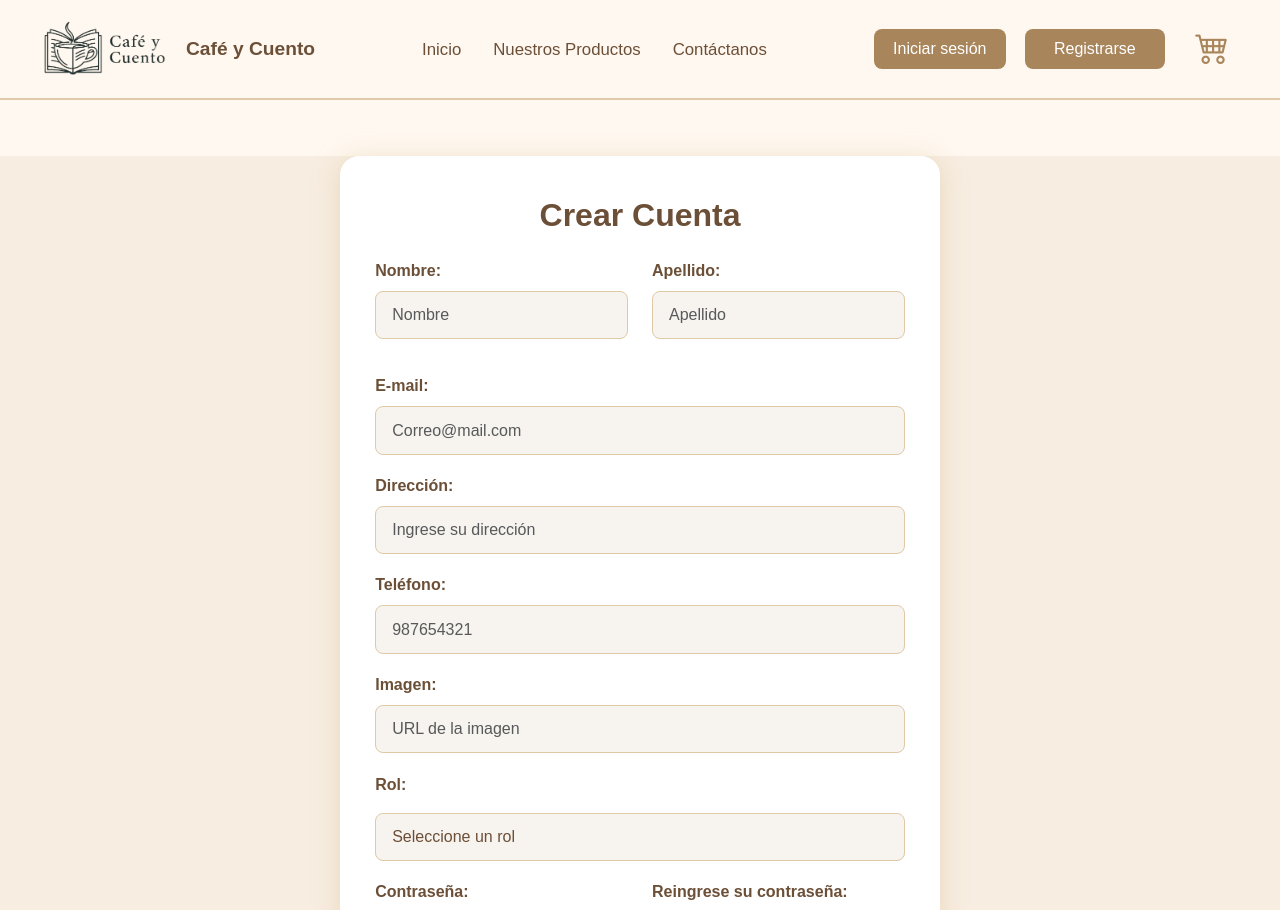
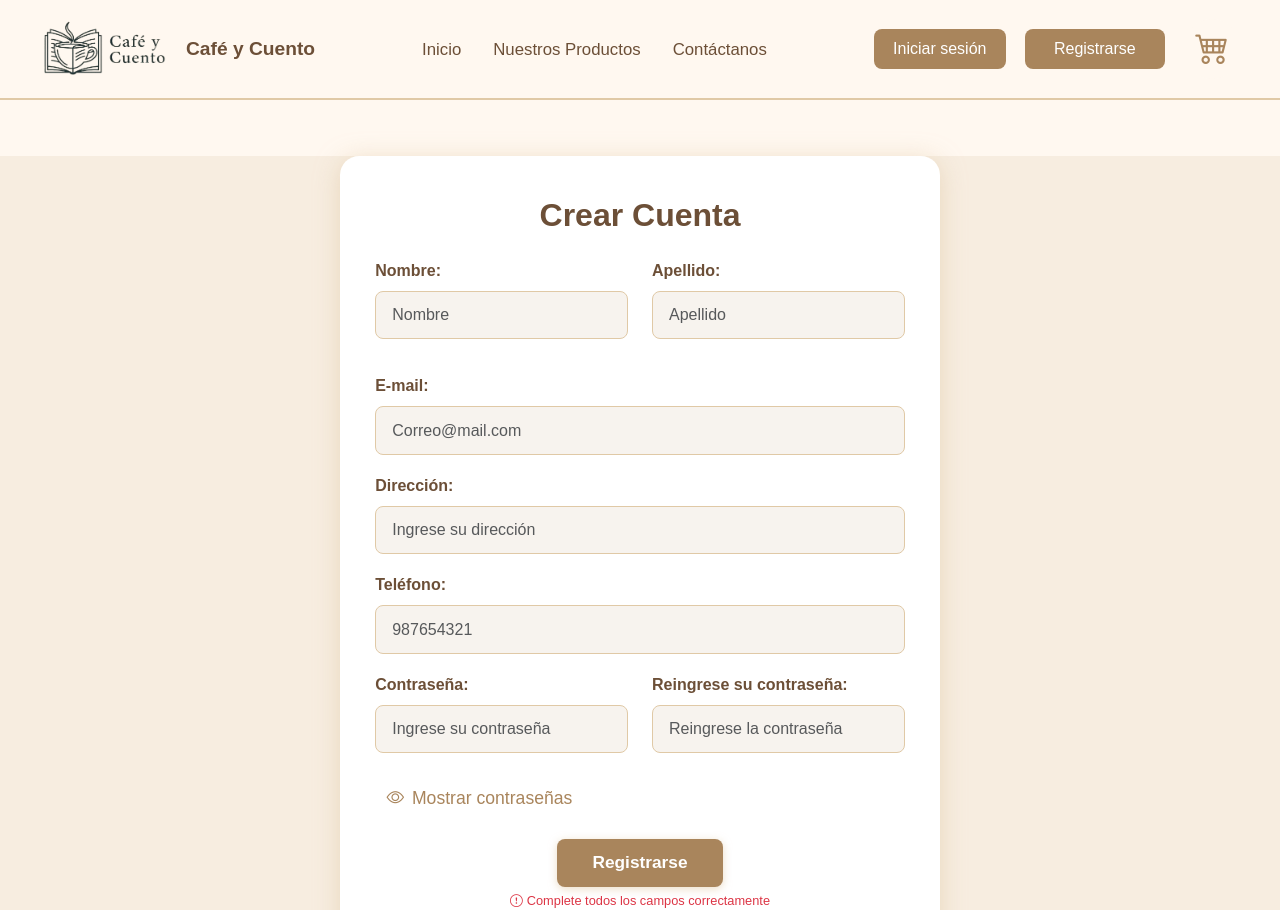
Before and after one commit to OscarBerm/Proyecto-Final, a React (Vite) app: page /register in a window 1280 px wide. Shown: the top 910 px of the page. Built offline with nearby package versions, Linux system fonts and the light colour scheme; no server answers.

Commit message:
Habilitado y validado localmente Login y Register

```diff
--- a/src/context/UserContext.jsx
+++ b/src/context/UserContext.jsx
@@ -7,7 +7,7 @@ export const UserContext = createContext()
 export const UserContextProvider = ({ children }) => {
     const [user, setUser] = useState(null);
     const [token, setToken] = useState(localStorage.getItem('token') || null)
-    // const HOST = "http://localhost:5000";
+    const HOST = "http://localhost:5000";
 
 
     console.log('UserProvider token:', token)
@@ -27,30 +27,31 @@ export const UserContextProvider = ({ children }) => {
     }, [])
 
 
-  const registrarUsuario = async (nombre,apellido,email,password,direccion,telefono, imagen,rol) => {
-    // try {
-    // const URL = HOST+"/api/auth/login";
-    // const datos = {nombre,apellido,email,password,direccion,telefono, imagen,rol}
-    //   const response = await axios.post(URL,datos );
-    //   setUser(response.data);
-    // } catch (error) {
-    //   Swal.fire('Error', 'Error al registrar al usuario', 'error')
-    //   return;
-    // }
-    Swal.fire('Usuario registrado', 'El usuario ha sido registrado correctamente', 'success');
+  const registrarUsuario = async (nombre,apellido,email,password,direccion,telefono) => {
+     try {
+     const URL = HOST+"/register";
+     const datos = {nombre,apellido,email,password,direccion,telefono}
+       const response = await axios.post(URL,datos );
+       setUser(response.data);
+       Swal.fire('Exito', 'Usuarios registrado exitosamente','success');
+     } catch (error) {
+       Swal.fire('Error', 'Error al registrar al usuario', 'error')
+       return;
+     }
   };
 
   const login = async (email, password) => {
-    //     try {
-    // const URL = HOST+"/api/auth/login";
-    // const datos = {email,password}
-    //   const response = await axios.post(URL,datos );
-    //   setUser(response.data);
-    // } catch (error) {
-    //   Swal.fire("error","Usuario o Contraseña incorrectos","error");
-    //   return;
-    // }
-    Swal.fire('Exito', 'Sesión iniciada exitosamente','success');
+         try {
+     const URL = HOST+"/login";
+     const datos = {email,password}
+       const response = await axios.post(URL,datos );
+       setUser(response.data.usuario_id);
+       setToken(response.data.token)
+        Swal.fire('Exito', 'Sesión iniciada exitosamente','success');
+     } catch (error) {
+       Swal.fire("error","Usuario o Contraseña incorrectos","error");
+       return;
+     }
   }
 
   useEffect(() => {
--- a/src/pages/Register.jsx
+++ b/src/pages/Register.jsx
@@ -17,9 +17,7 @@ const Register = () => {
     password: "",
     password2: "",
     direccion: "",
-    telefono: "",
-    imagen: "",
-    rol: "",
+    telefono: ""
   });
 
   const [showPass, setShowPass] = useState(false);
@@ -32,9 +30,7 @@ const Register = () => {
       email,
       password,
       direccion,
-      telefono,
-      imagen,
-      rol,
+      telefono
     } = formulario;
 
     const camposVacio =
@@ -43,9 +39,7 @@ const Register = () => {
       !email.trim() ||
       !password.trim() ||
       !direccion.trim() ||
-      !telefono.trim() ||
-      !imagen.trim() ||
-      !rol.trim();
+      !telefono.trim();
 
       const pass = password !== formulario.password2;
 
@@ -70,9 +64,7 @@ const Register = () => {
       email,
       password,
       direccion,
-      telefono,
-      imagen,
-      rol,
+      telefono
     } = formulario;
 
     registrarUsuario(
@@ -81,9 +73,7 @@ const Register = () => {
       email,
       password,
       direccion,
-      telefono,
-      imagen,
-      rol
+      telefono
     );
   };
 
@@ -172,35 +162,6 @@ const Register = () => {
             />
           </div>
 
-          <div className="mb-3">
-            <label className="register-label">Imagen:</label>
-            <input
-              type="text"
-              name="imagen"
-              placeholder="URL de la imagen"
-              value={formulario.imagen}
-              required
-              onChange={handleChange}
-              className="register-input form-control"
-            />
-          </div>
-          <div className="mb-3">
-            <label className="register-label">Rol:</label>
-            <select
-              className="register-select form-select mt-3"
-              name="rol"
-              value={formulario.rol}
-              required
-              onChange={handleChange}
-            >
-              <option value="" disabled hidden>
-                Seleccione un rol
-              </option>
-              <option value="admin">Administrador</option>
-              <option value="user">Cliente</option>
-            </select>
-          </div>
-
           <div className="row mb-4">
             <div className="col-md-6">
               <label className="register-label">Contraseña:</label>
```
